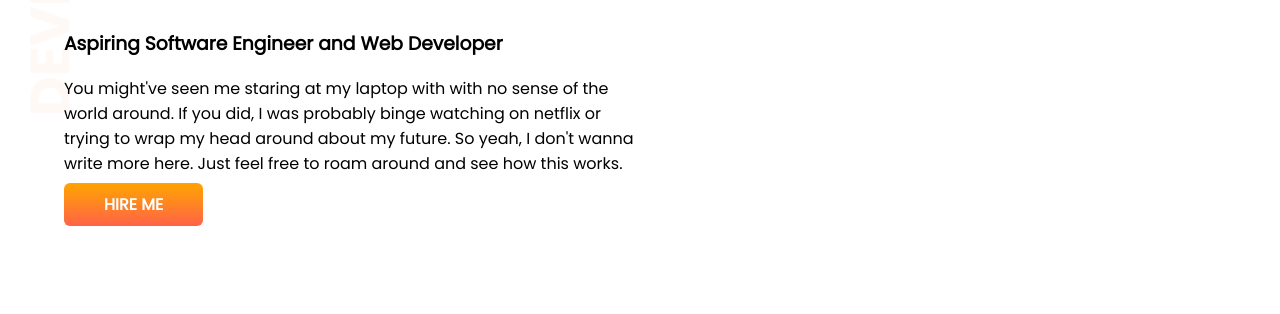
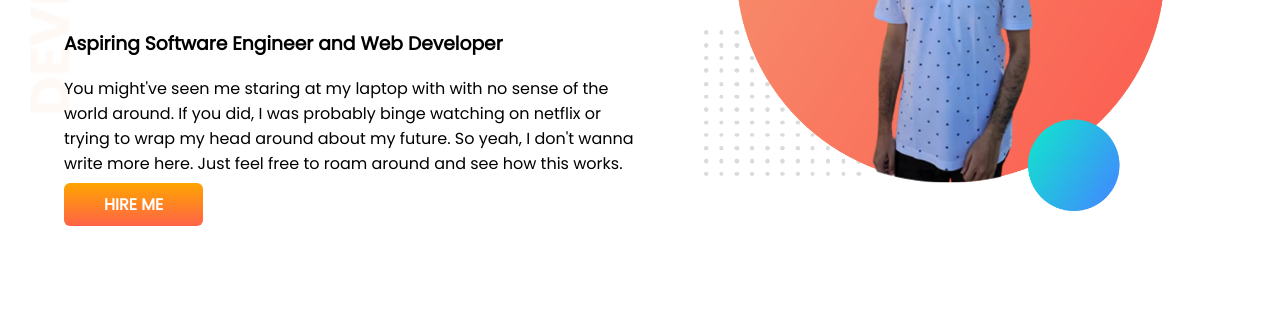
Before and after one commit to Saeedul/developer-portfolio, a plain HTML site: page index.html in a window 1280 px wide. Shown: the part 246-560 px from the top of the page. Drawn offline with Linux system fonts and the light colour scheme; the site is published under a folder, as on GitHub Pages, so addresses that start at the root find nothing.

Commit message:
updated img

```diff
--- a/index.html
+++ b/index.html
@@ -26,7 +26,7 @@
                 ME</a>
         </div>
         <div class="half-width">
-            <img src="/images/my-newbg.png" alt="">
+            <img src="images/my-newbg.png" alt="">
         </div>
     </section>
     <section class="dream-big flexible-container">
```
